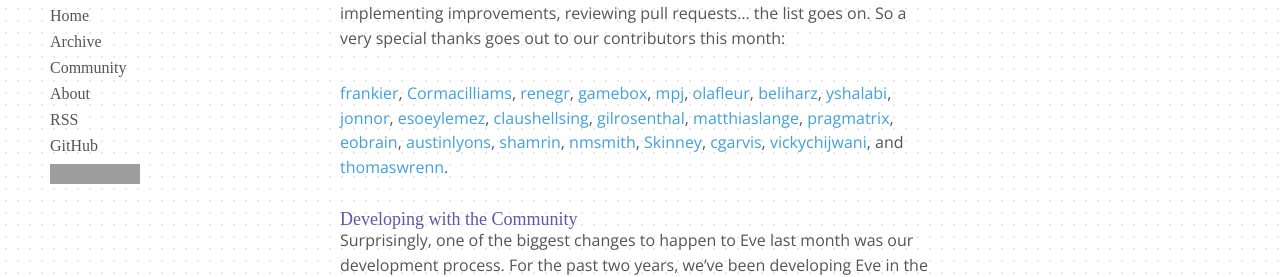
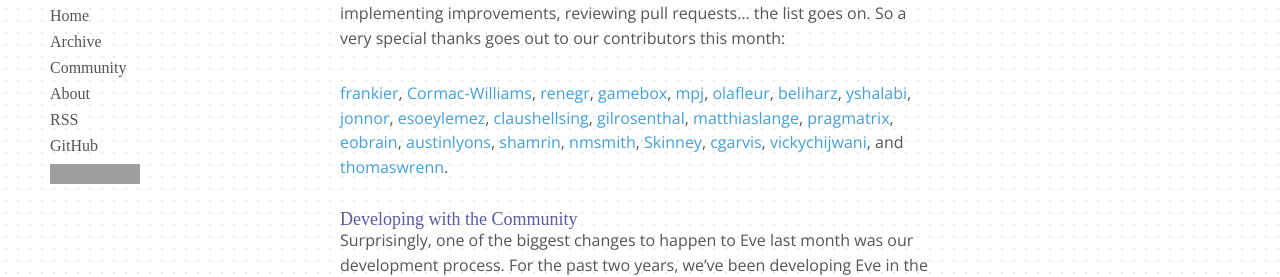
Before and after one commit to Kodowa/incidentalcomplexity, a Jekyll site: the page built from _posts/2016-12-06-november.md, in a window 1280 px wide and 900 px high, scrolled down 2603 px, cut to the strip 178-455 px from the top of the window. Built offline with Jekyll 4.4.1, drawn with Linux system fonts in a browser that asks for light colours; some web fonts are replaced; grey boxes are pictures that could not be loaded.

Commit message:
Fix link

```diff
--- a/_posts/2016-12-06-november.md
+++ b/_posts/2016-12-06-november.md
@@ -72,7 +72,7 @@ It's been a month now since the launch of Eve, and we've been thrilled by the re
 With a fast growing community though, it's tough staying on top of everything, especially with a small team like ours (we're only 4 developers here, if you didn't know!). Thankfully, our great community has been picking up the slack, answering questions on the mailing list, tracking down issues, identifying and implementing improvements, reviewing pull requests... the list goes on. So a very special thanks goes out to our contributors this month:
 
 [frankier](https://github.com/frankier),
-[Cormacilliams](https://github.com/Cormacilliams),
+[Cormac-Williams](https://github.com/Cormac-Williams),
 [renegr](https://github.com/renegr),
 [gamebox](https://github.com/gamebox),
 [mpj](https://github.com/mpj),
```
